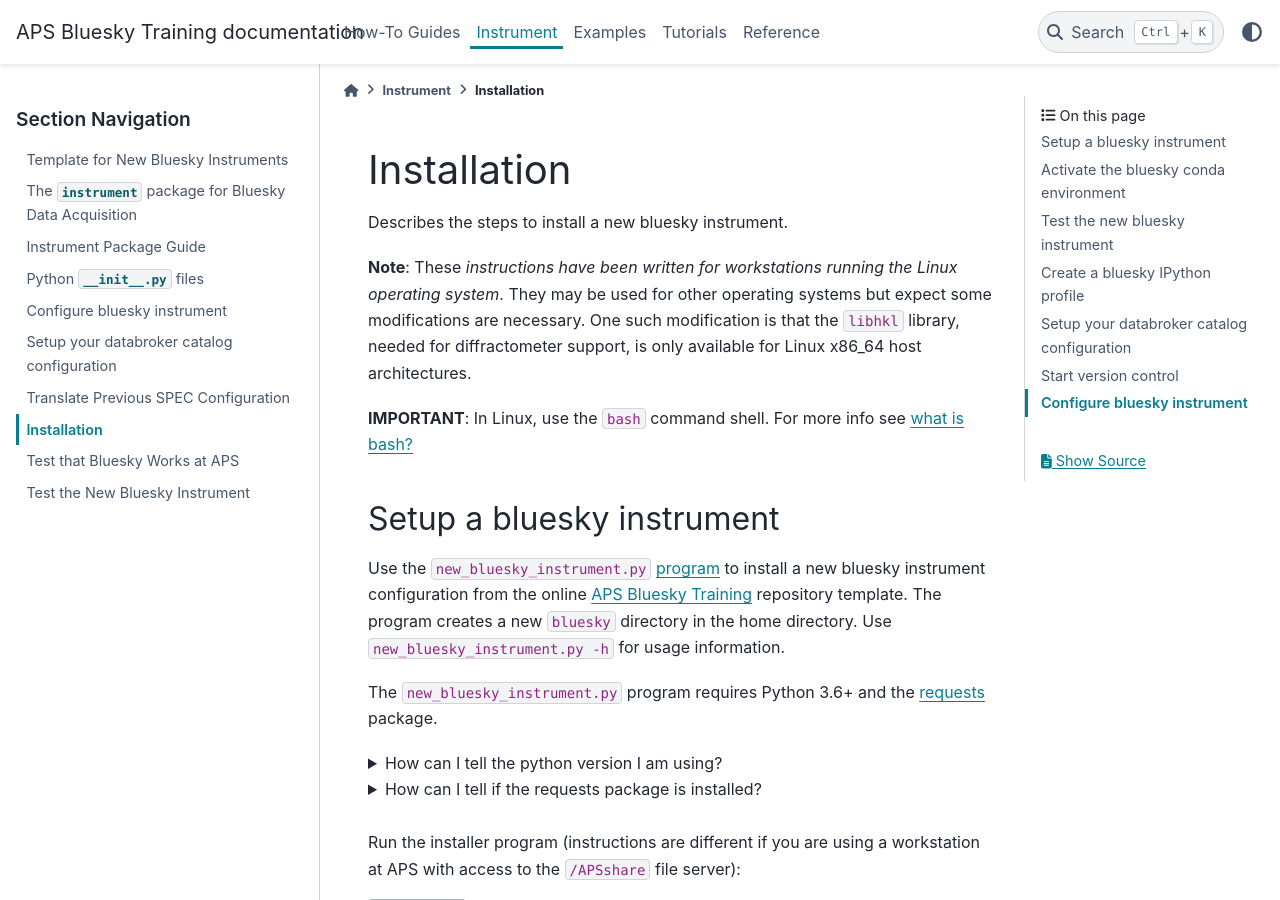
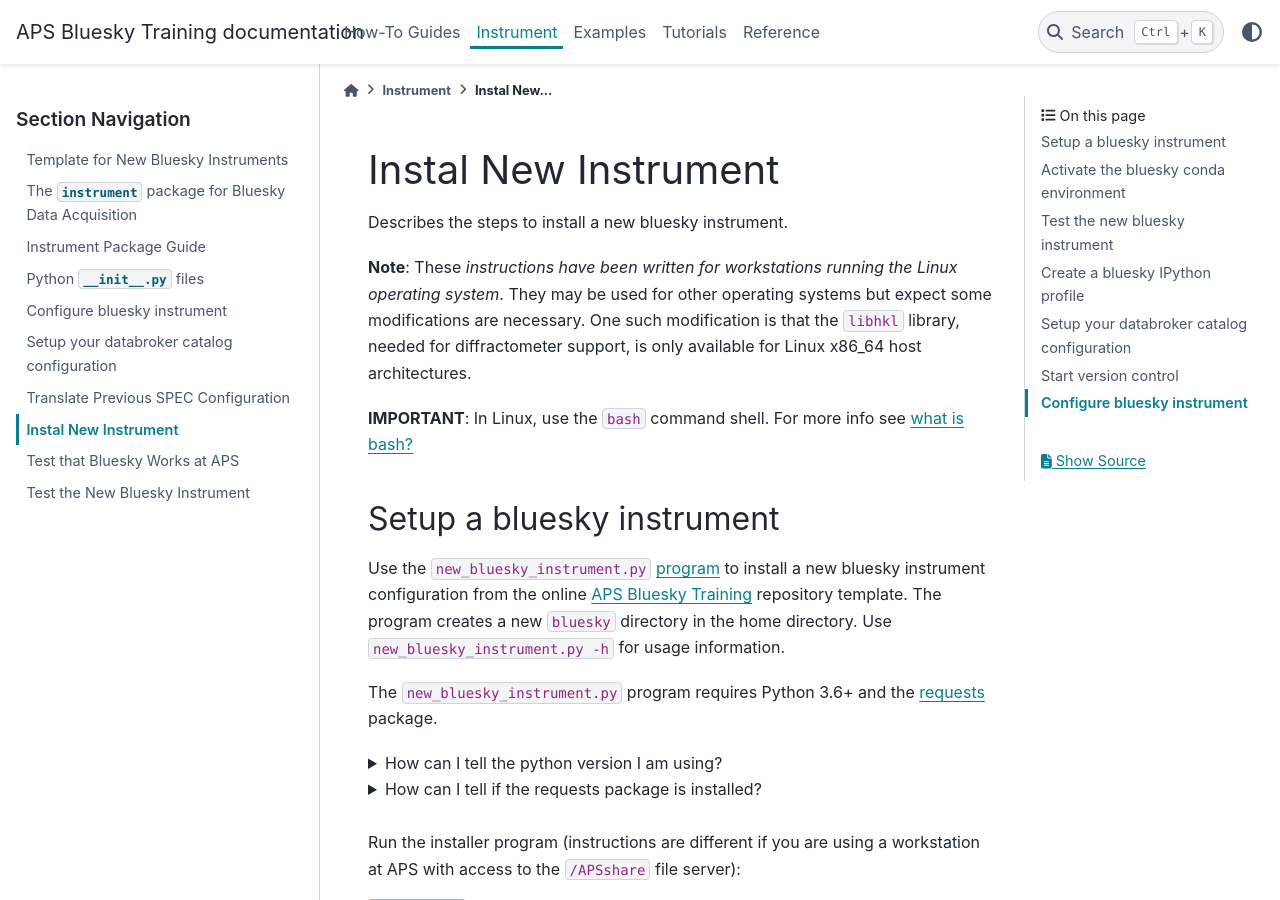
Before and after one commit to BCDA-APS/bluesky_training, a Sphinx documentation site: the page built from docs/source/instrument/_install_new_instrument.rst, in a window 1280 px wide and 900 px high. Built offline with Sphinx 7.4.7 and the PyData theme 0.15.4, drawn with Linux system fonts in a browser that asks for light colours.

Commit message:
DOC #112 change title

```diff
--- a/docs/source/instrument/_install_new_instrument.rst
+++ b/docs/source/instrument/_install_new_instrument.rst
@@ -1,5 +1,5 @@
-Installation
-============
+Instal New Instrument
+=====================
 
 Describes the steps to install a new bluesky instrument.
 
```
